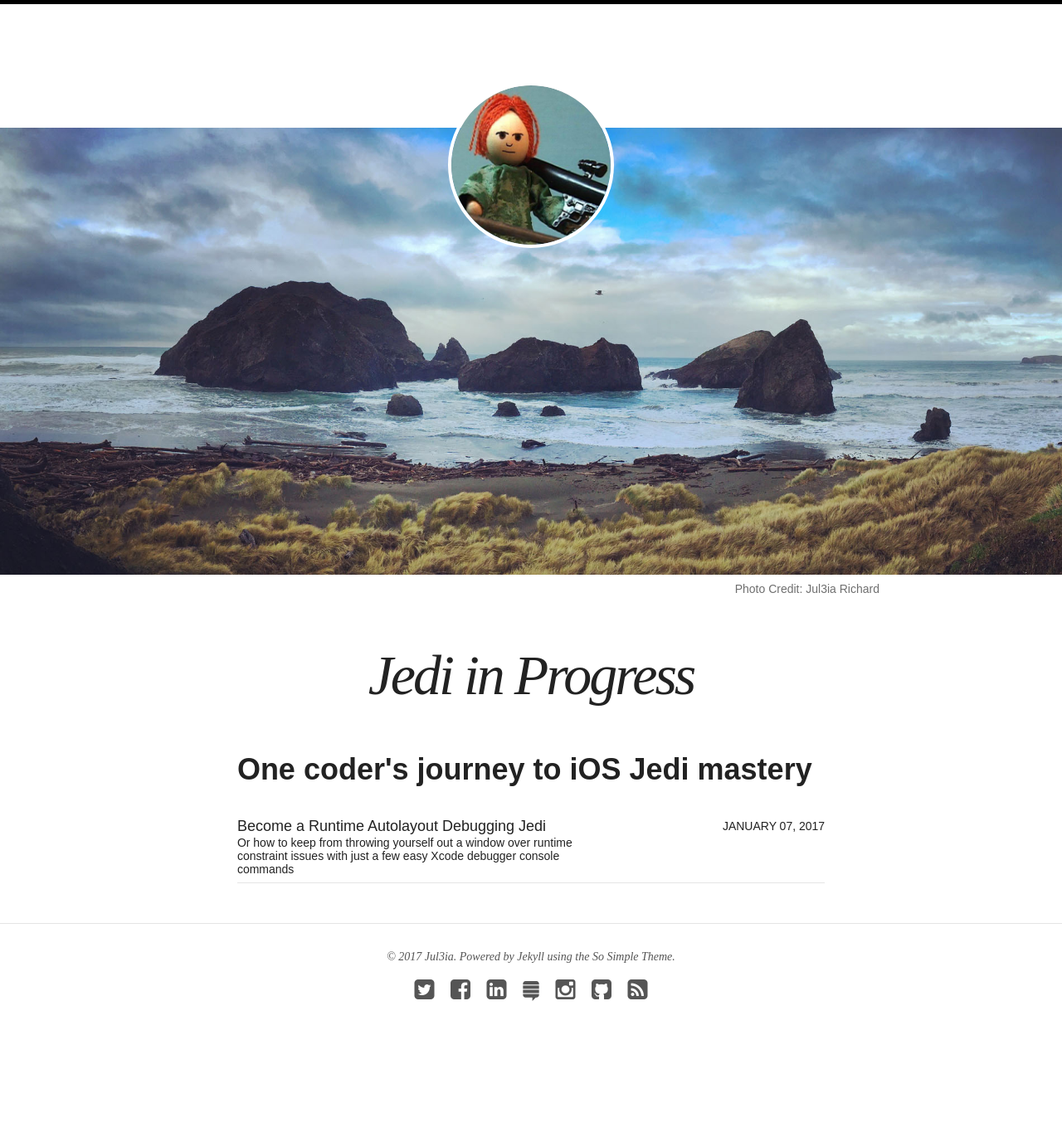
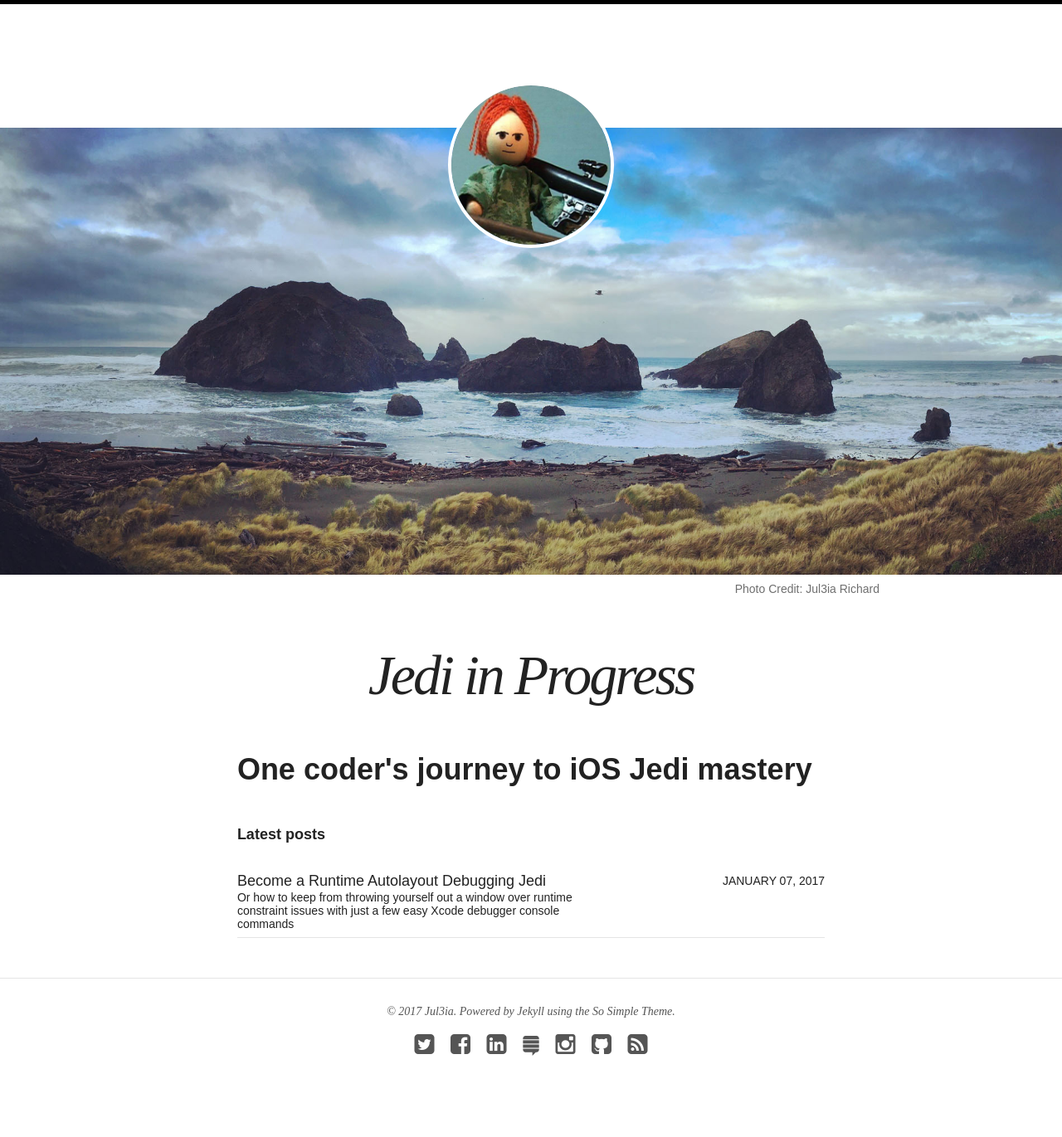
Before and after one commit to Jul3ia/Jul3ia.github.io, a Jekyll site: the page built from index.html, in a window 1280 px wide. Shown: the whole page at 83% size. Built offline with Jekyll 4.4.1, drawn with Linux system fonts in a browser that asks for light colours; nearby versions of some CDN libraries; before the commit the page ends 1305 px from its top, so only the background shows below that.

Commit message:
Update to index.html

```diff
--- a/index.html
+++ b/index.html
@@ -11,6 +11,8 @@ image:
 
 <h1>One coder's journey to iOS Jedi mastery</h1>
 <div></div>
+<h6>Latest posts</h6>
+<div></div>
 <ul class="post-list">
 {% for post in site.posts limit:10 %}
   <li><article><a href="{{ site.url }}{{ post.url }}">{{ post.title }} <span class="entry-date"><time datetime="{{ post.date | date_to_xmlschema }}">{{ post.date | date: "%B %d, %Y" }}</time></span>{% if post.excerpt %} <span class="excerpt">{{ post.excerpt | remove: '\[ ... \]' | remove: '\( ... \)' | markdownify | strip_html | strip_newlines | escape_once }}</span>{% endif %}</a></article></li>
```
